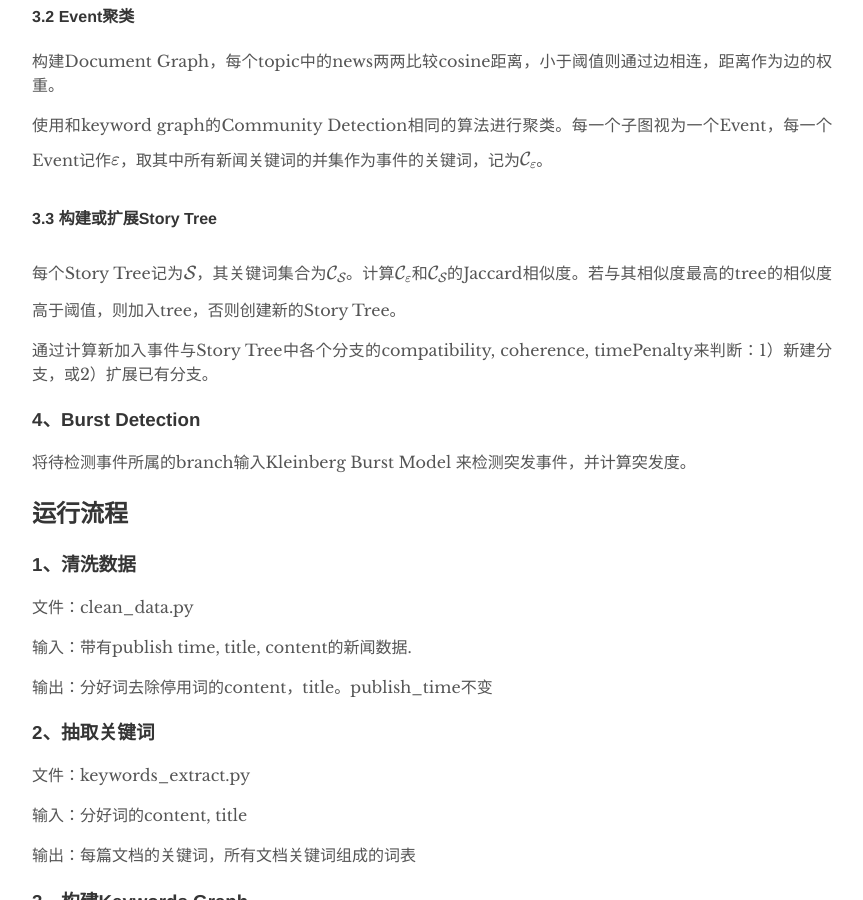
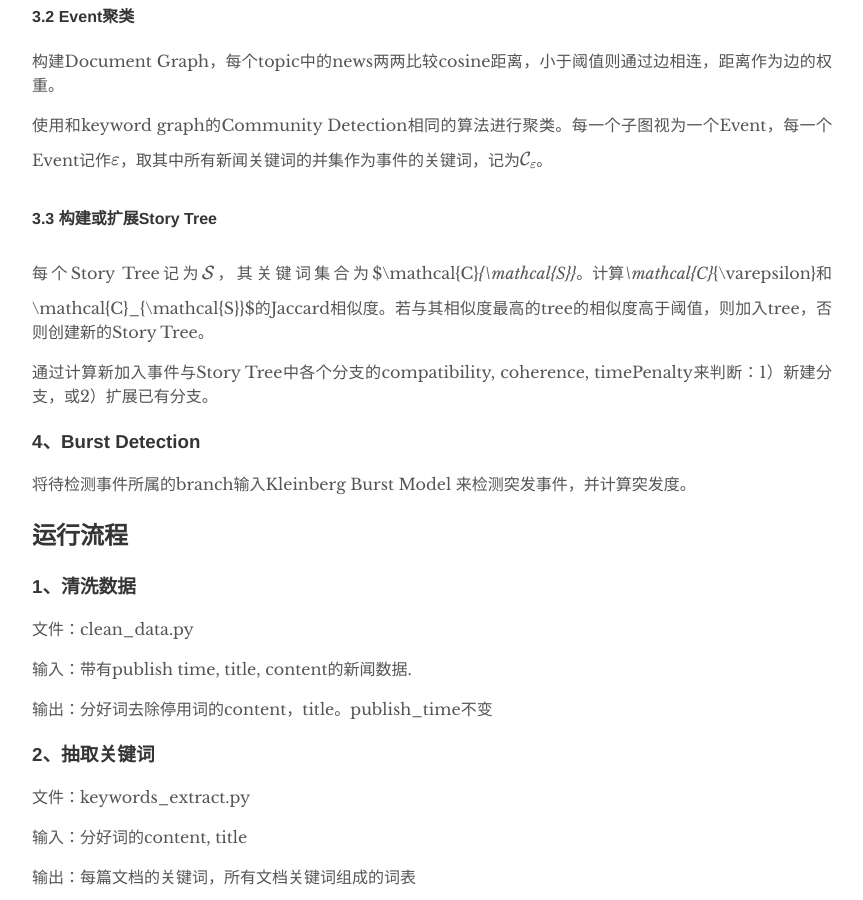
Before and after one commit to planetPLUTOO/sdnanjing.github.io, a Jekyll site: the page built from _posts/2020-08-06-Burst Detection.md, in a window 1280 px wide and 900 px high, scrolled down 3204 px. Shown: the whole window, without its empty margins (208-1071 px from the left). Built offline with Jekyll 4.4.1, drawn with Linux system fonts in a browser that asks for light colours; formulas are drawn with MathJax 3.

```diff
--- a/_posts/2020-08-06-Burst Detection.md
+++ b/_posts/2020-08-06-Burst Detection.md
@@ -98,7 +98,7 @@ author: "Niu"
 
 #### 3.3 构建或扩展Story Tree
 
-每个Story Tree记为$\mathcal{S}$，其关键词集合为$\mathcal{C}\_{\mathcal{S}}$。计算$\mathcal{C}\_{\varepsilon}$和$\mathcal{C}\_{\mathcal{S}}$的Jaccard相似度。若与其相似度最高的tree的相似度高于阈值，则加入tree，否则创建新的Story Tree。
+每个Story Tree记为$\mathcal{S}$，其关键词集合为$\mathcal{C}_{\mathcal{S}}$。计算$\mathcal{C}_{\varepsilon}$和$\mathcal{C}_{\mathcal{S}}$的Jaccard相似度。若与其相似度最高的tree的相似度高于阈值，则加入tree，否则创建新的Story Tree。
 
 通过计算新加入事件与Story Tree中各个分支的compatibility, coherence, timePenalty来判断：1）新建分支，或2）扩展已有分支。
 
```
